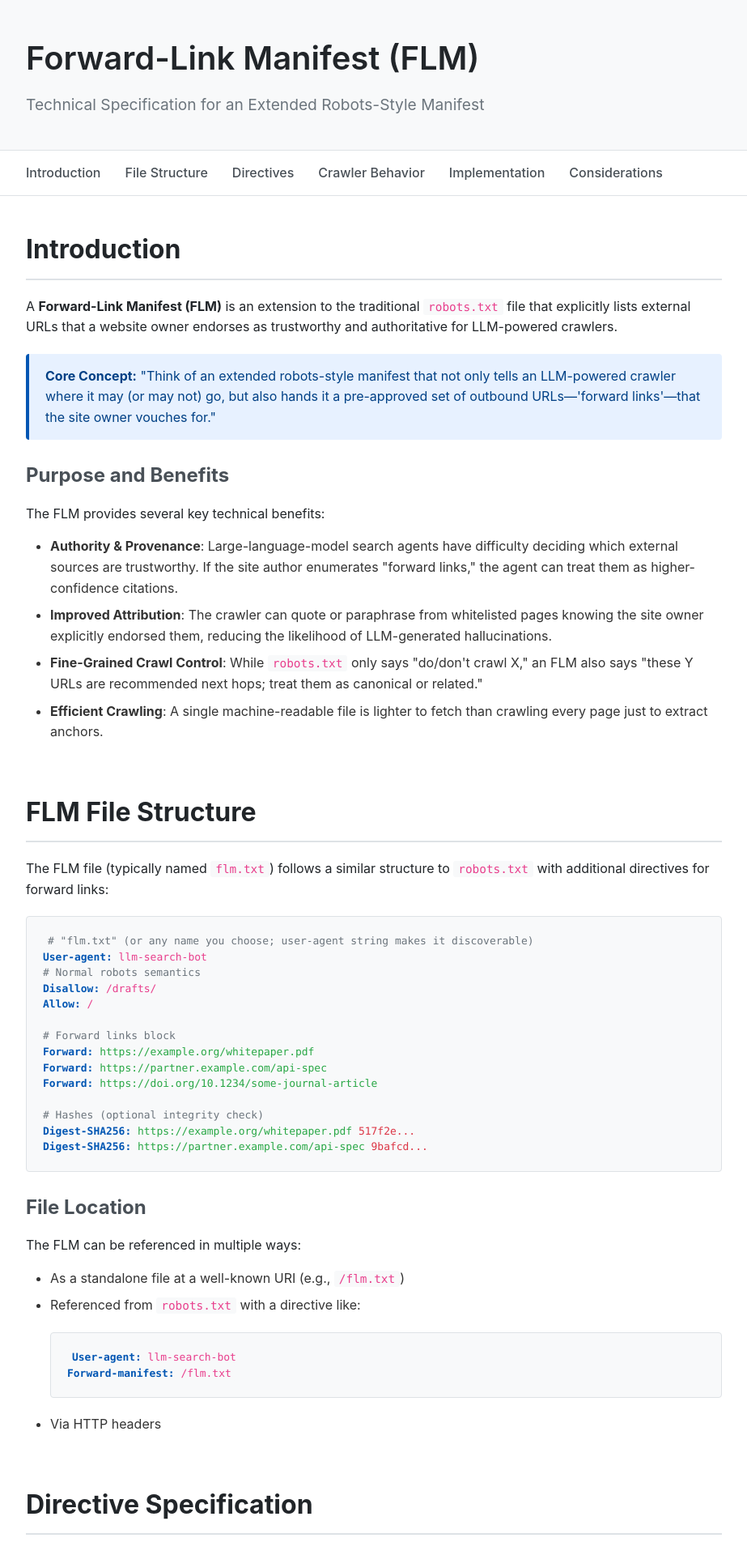
After one commit to mnm-matin/flm.txt, a Flask app: template templates/explainer.html in a window 1280 px wide. The commit adds this page. Shown: the top 1920 px of the page at 81% size, without its empty margins (178-1101 px from the left). Run offline with Flask 3, Linux system fonts and the light colour scheme; the template is opened without the code that fills it, so the values that code supplies are empty; parts of the project's set-up code (start-up, migrations or seed data) failed here and were passed over.

Commit message:
add explainer link to index.html and create explainer.html for Forward-Link Manifest specification

```diff
--- /dev/null
+++ b/templates/explainer.html
@@ -0,0 +1,542 @@
+<!DOCTYPE html>
+<html lang="en">
+<head>
+    <meta charset="UTF-8">
+    <meta name="viewport" content="width=device-width, initial-scale=1.0">
+    <title>Forward-Link Manifest (FLM) - Technical Specification</title>
+    <meta name="description" content="Technical specification for Forward-Link Manifest (FLM) - an extension to robots.txt that enables explicit recommendation of trusted external URLs for LLM-powered crawlers.">
+    <style>
+        * {
+            box-sizing: border-box;
+            margin: 0;
+            padding: 0;
+        }
+
+        body {
+            font-family: -apple-system, BlinkMacSystemFont, 'Segoe UI', Roboto, Oxygen, Ubuntu, Cantarell, sans-serif;
+            line-height: 1.6;
+            color: #333;
+            background: #fff;
+        }
+
+        .container {
+            max-width: 900px;
+            margin: 0 auto;
+            padding: 0 20px;
+        }
+
+        /* Header */
+        .header {
+            background: #f8f9fa;
+            border-bottom: 1px solid #dee2e6;
+            padding: 40px 0;
+        }
+
+        .header h1 {
+            font-size: 2.5em;
+            margin-bottom: 10px;
+            font-weight: 600;
+            color: #212529;
+        }
+
+        .header .subtitle {
+            font-size: 1.2em;
+            color: #6c757d;
+            max-width: 800px;
+        }
+
+        /* Navigation */
+        .nav {
+            background: #fff;
+            border-bottom: 1px solid #dee2e6;
+            padding: 15px 0;
+            position: sticky;
+            top: 0;
+            z-index: 100;
+        }
+
+        .nav ul {
+            list-style: none;
+            display: flex;
+            gap: 30px;
+            flex-wrap: wrap;
+        }
+
+        .nav a {
+            color: #495057;
+            text-decoration: none;
+            font-weight: 500;
+            transition: color 0.2s;
+        }
+
+        .nav a:hover {
+            color: #0056b3;
+        }
+
+        /* Main Content */
+        .main {
+            padding: 40px 0;
+        }
+
+        .section {
+            margin-bottom: 60px;
+        }
+
+        .section h2 {
+            font-size: 2em;
+            margin-bottom: 20px;
+            color: #212529;
+            border-bottom: 2px solid #dee2e6;
+            padding-bottom: 10px;
+        }
+
+        .section h3 {
+            font-size: 1.5em;
+            margin-bottom: 15px;
+            margin-top: 25px;
+            color: #495057;
+        }
+
+        .section h4 {
+            font-size: 1.2em;
+            margin-bottom: 10px;
+            margin-top: 20px;
+            color: #495057;
+        }
+
+        .section p {
+            margin-bottom: 15px;
+            color: #212529;
+        }
+
+        .section ul, .section ol {
+            margin-bottom: 15px;
+            margin-left: 30px;
+        }
+
+        .section li {
+            margin-bottom: 8px;
+        }
+
+        /* Code blocks */
+        .code-block {
+            background: #f8f9fa;
+            border: 1px solid #dee2e6;
+            border-radius: 4px;
+            padding: 20px;
+            margin: 20px 0;
+            overflow-x: auto;
+            font-family: 'Monaco', 'Menlo', 'Ubuntu Mono', monospace;
+            font-size: 0.9em;
+            line-height: 1.5;
+        }
+
+        .code-block pre {
+            margin: 0;
+        }
+
+        .code-block .comment {
+            color: #6c757d;
+        }
+
+        .code-block .directive {
+            color: #0056b3;
+            font-weight: 600;
+        }
+
+        .code-block .url {
+            color: #28a745;
+        }
+
+        .code-block .hash {
+            color: #dc3545;
+        }
+
+        /* Inline code */
+        code {
+            background: #f8f9fa;
+            padding: 2px 6px;
+            border-radius: 3px;
+            font-family: 'Monaco', 'Menlo', 'Ubuntu Mono', monospace;
+            font-size: 0.9em;
+            color: #e83e8c;
+        }
+
+        /* Tables */
+        table {
+            width: 100%;
+            border-collapse: collapse;
+            margin: 20px 0;
+            font-size: 0.95em;
+        }
+
+        th, td {
+            padding: 12px;
+            text-align: left;
+            border: 1px solid #dee2e6;
+        }
+
+        th {
+            background: #f8f9fa;
+            font-weight: 600;
+            color: #495057;
+        }
+
+        tr:nth-child(even) {
+            background: #f8f9fa;
+        }
+
+        /* Alert boxes */
+        .alert {
+            padding: 15px 20px;
+            margin: 20px 0;
+            border-radius: 4px;
+            border-left: 4px solid;
+        }
+
+        .alert-info {
+            background: #e7f1ff;
+            border-color: #0056b3;
+            color: #004085;
+        }
+
+        .alert-warning {
+            background: #fff3cd;
+            border-color: #ffc107;
+            color: #856404;
+        }
+
+        /* Footer */
+        .footer {
+            background: #f8f9fa;
+            border-top: 1px solid #dee2e6;
+            padding: 40px 0;
+            margin-top: 80px;
+            text-align: center;
+            color: #6c757d;
+        }
+
+        /* Responsive */
+        @media (max-width: 768px) {
+            .header h1 {
+                font-size: 2em;
+            }
+
+            .nav ul {
+                gap: 15px;
+            }
+
+            .section h2 {
+                font-size: 1.6em;
+            }
+        }
+    </style>
+</head>
+<body>
+    <!-- Header -->
+    <header class="header">
+        <div class="container">
+            <h1>Forward-Link Manifest (FLM)</h1>
+            <p class="subtitle">Technical Specification for an Extended Robots-Style Manifest</p>
+        </div>
+    </header>
+
+    <!-- Navigation -->
+    <nav class="nav">
+        <div class="container">
+            <ul>
+                <li><a href="#introduction">Introduction</a></li>
+                <li><a href="#structure">File Structure</a></li>
+                <li><a href="#directives">Directives</a></li>
+                <li><a href="#behavior">Crawler Behavior</a></li>
+                <li><a href="#implementation">Implementation</a></li>
+                <li><a href="#considerations">Considerations</a></li>
+            </ul>
+        </div>
+    </nav>
+
+    <!-- Main Content -->
+    <main class="main">
+        <div class="container">
+            <!-- Introduction -->
+            <section class="section" id="introduction">
+                <h2>Introduction</h2>
+                <p>A <strong>Forward-Link Manifest (FLM)</strong> is an extension to the traditional <code>robots.txt</code> file that explicitly lists external URLs that a website owner endorses as trustworthy and authoritative for LLM-powered crawlers.</p>
+
+                <div class="alert alert-info">
+                    <strong>Core Concept:</strong> "Think of an extended robots-style manifest that not only tells an LLM-powered crawler where it may (or may not) go, but also hands it a pre-approved set of outbound URLs—'forward links'—that the site owner vouches for."
+                </div>
+
+                <h3>Purpose and Benefits</h3>
+                <p>The FLM provides several key technical benefits:</p>
+                <ul>
+                    <li><strong>Authority & Provenance</strong>: Large-language-model search agents have difficulty deciding which external sources are trustworthy. If the site author enumerates "forward links," the agent can treat them as higher-confidence citations.</li>
+                    <li><strong>Improved Attribution</strong>: The crawler can quote or paraphrase from whitelisted pages knowing the site owner explicitly endorsed them, reducing the likelihood of LLM-generated hallucinations.</li>
+                    <li><strong>Fine-Grained Crawl Control</strong>: While <code>robots.txt</code> only says "do/don't crawl X," an FLM also says "these Y URLs are recommended next hops; treat them as canonical or related."</li>
+                    <li><strong>Efficient Crawling</strong>: A single machine-readable file is lighter to fetch than crawling every page just to extract anchors.</li>
+                </ul>
+            </section>
+
+            <!-- File Structure -->
+            <section class="section" id="structure">
+                <h2>FLM File Structure</h2>
+                <p>The FLM file (typically named <code>flm.txt</code>) follows a similar structure to <code>robots.txt</code> with additional directives for forward links:</p>
+
+                <div class="code-block">
+                    <pre><code><span class="comment"># "flm.txt" (or any name you choose; user-agent string makes it discoverable)</span>
+<span class="directive">User-agent:</span> llm-search-bot
+<span class="comment"># Normal robots semantics</span>
+<span class="directive">Disallow:</span> /drafts/
+<span class="directive">Allow:</span> /
+
+<span class="comment"># Forward links block</span>
+<span class="directive">Forward:</span> <span class="url">https://example.org/whitepaper.pdf</span>
+<span class="directive">Forward:</span> <span class="url">https://partner.example.com/api-spec</span>
+<span class="directive">Forward:</span> <span class="url">https://doi.org/10.1234/some-journal-article</span>
+
+<span class="comment"># Hashes (optional integrity check)</span>
+<span class="directive">Digest-SHA256:</span> <span class="url">https://example.org/whitepaper.pdf</span> <span class="hash">517f2e...</span>
+<span class="directive">Digest-SHA256:</span> <span class="url">https://partner.example.com/api-spec</span> <span class="hash">9bafcd...</span></code></pre>
+                </div>
+
+                <h3>File Location</h3>
+                <p>The FLM can be referenced in multiple ways:</p>
+                <ul>
+                    <li>As a standalone file at a well-known URI (e.g., <code>/flm.txt</code>)</li>
+                    <li>Referenced from <code>robots.txt</code> with a directive like:
+                        <div class="code-block">
+                            <pre><code><span class="directive">User-agent:</span> llm-search-bot
+<span class="directive">Forward-manifest:</span> /flm.txt</code></pre>
+                        </div>
+                    </li>
+                    <li>Via HTTP headers</li>
+                </ul>
+            </section>
+
+            <!-- Directives -->
+            <section class="section" id="directives">
+                <h2>Directive Specification</h2>
+
+                <h3>Forward</h3>
+                <p>Specifies external URLs explicitly endorsed by the site owner.</p>
+                <div class="code-block">
+                    <pre><code><span class="directive">Forward:</span> <span class="url">absolute-URL</span></code></pre>
+                </div>
+                <ul>
+                    <li>Must be an absolute URL</li>
+                    <li>Indicates the site owner certifies this URL as relevant/authoritative</li>
+                    <li>Can appear multiple times</li>
+                </ul>
+
+                <h3>Digest-SHA256</h3>
+                <p>Optional cryptographic integrity check for linked content.</p>
+                <div class="code-block">
+                    <pre><code><span class="directive">Digest-SHA256:</span> <span class="url">URL</span> <span class="hash">HASH</span></code></pre>
+                </div>
+                <ul>
+                    <li>Ensures the linked content hasn't been tampered with</li>
+                    <li>Allows crawlers to verify content integrity without fetching</li>
+                    <li>Hash should be the SHA-256 digest of the resource content</li>
+                </ul>
+
+                <h3>Include</h3>
+                <p>References existing sitemap files to avoid duplication.</p>
+                <div class="code-block">
+                    <pre><code><span class="directive">Include:</span> sitemap.xml</code></pre>
+                </div>
+
+                <h3>Expire</h3>
+                <p>Indicates when the crawler should re-verify or discard the link.</p>
+                <div class="code-block">
+                    <pre><code><span class="directive">Expire:</span> 2024-12-31</code></pre>
+                </div>
+
+                <h3>Standard Robots Directives</h3>
+                <p>All standard <code>robots.txt</code> directives remain valid:</p>
+                <ul>
+                    <li><code>User-agent</code></li>
+                    <li><code>Allow</code></li>
+                    <li><code>Disallow</code></li>
+                    <li><code>Crawl-delay</code></li>
+                    <li><code>Sitemap</code></li>
+                </ul>
+            </section>
+
+            <!-- Crawler Behavior -->
+            <section class="section" id="behavior">
+                <h2>Crawler Behavior with FLM</h2>
+                <p>When an LLM-powered search bot encounters an FLM file, it performs the following steps:</p>
+
+                <ol>
+                    <li><strong>Fetch FLM File</strong>: Retrieves the <code>flm.txt</code> file first.</li>
+                    <li><strong>Parse Robots Rules</strong>: Respects standard <code>robots.txt</code> directives to determine crawl constraints.</li>
+                    <li><strong>Process Forward Directives</strong>: Reads the <code>Forward</code> directives, recognizing these URLs as explicitly endorsed by the site owner.</li>
+                    <li><strong>Trust via Certificates</strong>: Due to the cryptographic certificates provided (<code>Digest-SHA256</code>), the crawler does not need to visit these URLs to verify their trustworthiness. The certificates already confirm the integrity and authenticity of the linked resources.</li>
+                    <li><strong>Citation Preference</strong>: When responding to user queries, the crawler prioritizes citing these pre-verified, trusted links, enhancing the accuracy and reliability of its responses.</li>
+                </ol>
+
+                <h3>Trust Metadata</h3>
+                <p>Crawlers should maintain metadata about forward links including:</p>
+                <ul>
+                    <li>Source domain that vouched for the link</li>
+                    <li>Timestamp of endorsement</li>
+                    <li>Integrity verification status</li>
+                    <li>Expiration date (if specified)</li>
+                </ul>
+            </section>
+
+            <!-- Implementation -->
+            <section class="section" id="implementation">
+                <h2>Implementation Guidelines</h2>
+
+                <h3>For Site Owners</h3>
+                <ol>
+                    <li>Create an <code>flm.txt</code> file in your site's root directory</li>
+                    <li>List only external URLs you genuinely endorse</li>
+                    <li>Consider adding SHA-256 hashes for critical resources</li>
+                    <li>Update the manifest when endorsed resources change</li>
+                    <li>Keep the file size reasonable (suggested limit: 1MB)</li>
+                </ol>
+
+                <h3>For Crawler Developers</h3>
+                <ol>
+                    <li>Check for FLM file existence before standard crawling</li>
+                    <li>Parse and validate all directives</li>
+                    <li>Implement hash verification for resources with digests</li>
+                    <li>Track trust relationships in your index</li>
+                    <li>Weight forward-linked resources higher in relevance scoring</li>
+                </ol>
+
+                <h3>Relationship to Existing Standards</h3>
+                <table>
+                    <thead>
+                        <tr>
+                            <th>Aspect</th>
+                            <th>robots.txt</th>
+                            <th>sitemap.xml</th>
+                            <th>FLM</th>
+                        </tr>
+                    </thead>
+                    <tbody>
+                        <tr>
+                            <td>Purpose</td>
+                            <td>Crawl permissions</td>
+                            <td>Internal page discovery</td>
+                            <td>External link endorsement</td>
+                        </tr>
+                        <tr>
+                            <td>Scope</td>
+                            <td>Own site</td>
+                            <td>Own site</td>
+                            <td>External sites</td>
+                        </tr>
+                        <tr>
+                            <td>Trust signals</td>
+                            <td>No</td>
+                            <td>No</td>
+                            <td>Yes</td>
+                        </tr>
+                        <tr>
+                            <td>Integrity checks</td>
+                            <td>No</td>
+                            <td>No</td>
+                            <td>Yes (optional)</td>
+                        </tr>
+                    </tbody>
+                </table>
+
+                <div class="alert alert-info">
+                    <strong>Important:</strong> FLM is NOT a replacement for <code>robots.txt</code> or <code>sitemap.xml</code>. It complements these existing standards by addressing the specific needs of LLM-powered crawlers.
+                </div>
+            </section>
+
+            <!-- Considerations -->
+            <section class="section" id="considerations">
+                <h2>Technical Considerations</h2>
+
+                <h3>Security Considerations</h3>
+                <ul>
+                    <li><strong>Abuse Prevention</strong>: Spammers might "forward" to low-quality sites. Search engines will still need reputation scoring.</li>
+                    <li><strong>Trust Verification</strong>: Crawlers should verify that the FLM file is served from the claimed domain.</li>
+                    <li><strong>Hash Validation</strong>: When digests are provided, crawlers should validate them to ensure content integrity.</li>
+                </ul>
+
+                <h3>Performance Considerations</h3>
+                <ul>
+                    <li><strong>File Size</strong>: Large FLM files defeat the efficiency goal. Consider pagination or limiting entries.</li>
+                    <li><strong>Caching</strong>: FLM files should be cacheable with appropriate HTTP headers.</li>
+                    <li><strong>Update Frequency</strong>: Balance between fresh data and crawler efficiency.</li>
+                </ul>
+
+                <h3>Versioning and Evolution</h3>
+                <ul>
+                    <li><strong>Content Changes</strong>: What happens when a linked page changes? Hash digests help but require maintenance.</li>
+                    <li><strong>Format Evolution</strong>: Consider versioning the FLM format for future extensions.</li>
+                    <li><strong>Backward Compatibility</strong>: Ensure older crawlers can safely ignore unknown directives.</li>
+                </ul>
+
+                <h3>Standardization Path</h3>
+                <p>To gain traction, the following steps are recommended:</p>
+                <ol>
+                    <li>Major LLM search vendors should agree on directive names and semantics</li>
+                    <li>Publish a formal specification with IETF or similar body</li>
+                    <li>Provide reference implementations and validators</li>
+                    <li>Establish best practices for different use cases</li>
+                </ol>
+
+                <div class="alert alert-warning">
+                    <strong>Note:</strong> The FLM specification is currently a proposal. Implementation details may evolve based on community feedback and real-world usage.
+                </div>
+            </section>
+        </div>
+    </main>
+
+    <!-- Footer -->
+    <footer class="footer">
+        <div class="container">
+            <p>Forward-Link Manifest Technical Specification</p>
+            <p>This is a proposed extension to web standards for LLM-powered crawlers.</p>
+        </div>
+    </footer>
+
+    <script>
+        // Smooth scrolling for anchor links
+        document.querySelectorAll('a[href^="#"]').forEach(anchor => {
+            anchor.addEventListener('click', function (e) {
+                e.preventDefault();
+                const target = document.querySelector(this.getAttribute('href'));
+                if (target) {
+                    const navHeight = document.querySelector('.nav').offsetHeight;
+                    const targetPosition = target.getBoundingClientRect().top + window.pageYOffset - navHeight - 20;
+                    window.scrollTo({
+                        top: targetPosition,
+                        behavior: 'smooth'
+                    });
+                }
+            });
+        });
+
+        // Highlight current section in navigation
+        const sections = document.querySelectorAll('.section');
+        const navLinks = document.querySelectorAll('.nav a');
+
+        window.addEventListener('scroll', () => {
+            let current = '';
+            sections.forEach(section => {
+                const sectionTop = section.offsetTop;
+                const sectionHeight = section.clientHeight;
+                if (pageYOffset >= (sectionTop - 200)) {
+                    current = section.getAttribute('id');
+                }
+            });
+
+            navLinks.forEach(link => {
+                link.style.color = '';
+                if (link.getAttribute('href') === `#${current}`) {
+                    link.style.color = '#0056b3';
+                }
+            });
+        });
+    </script>
+</body>
+</html>
```
Also changed, not shown: templates/index.html (+25 -0 lines).
